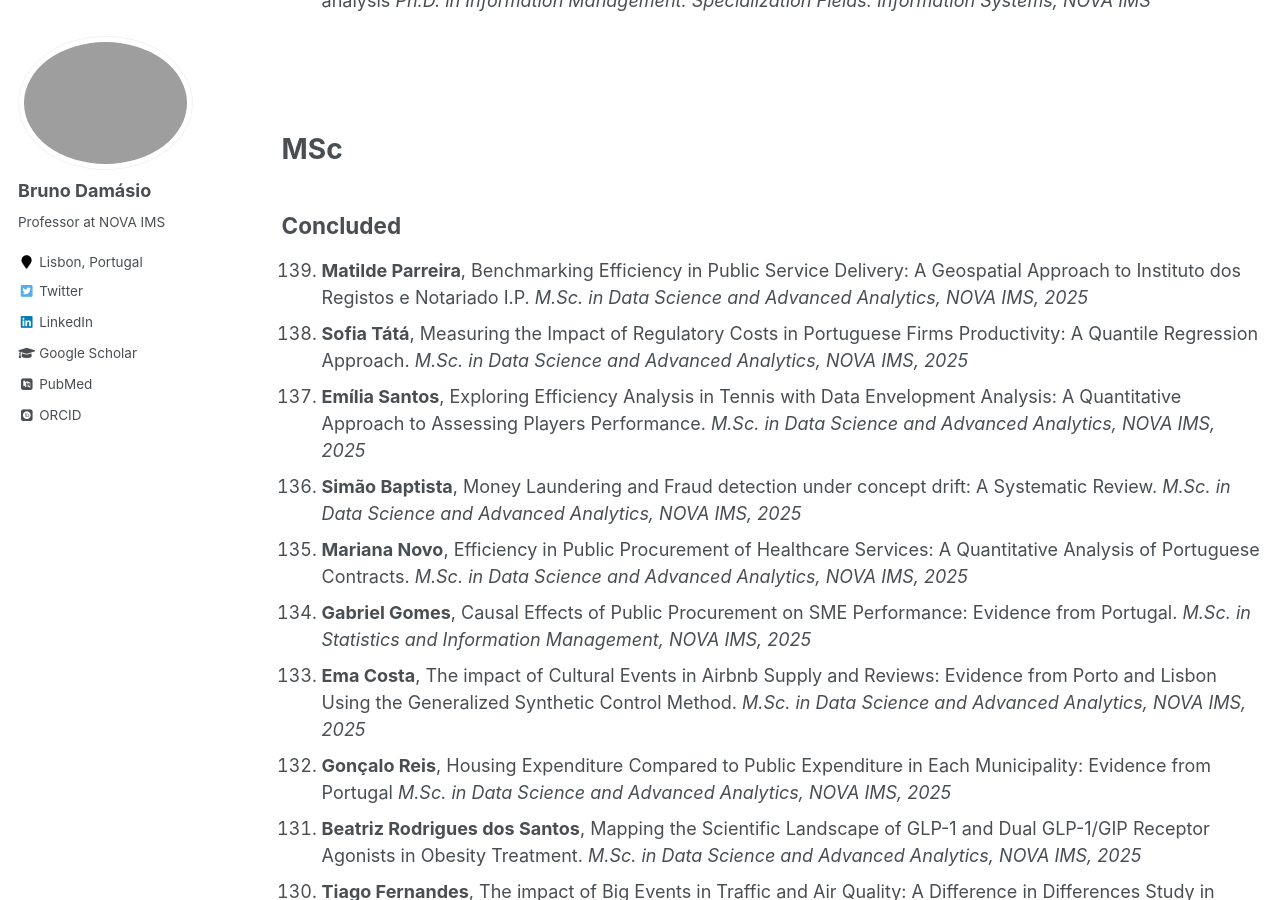
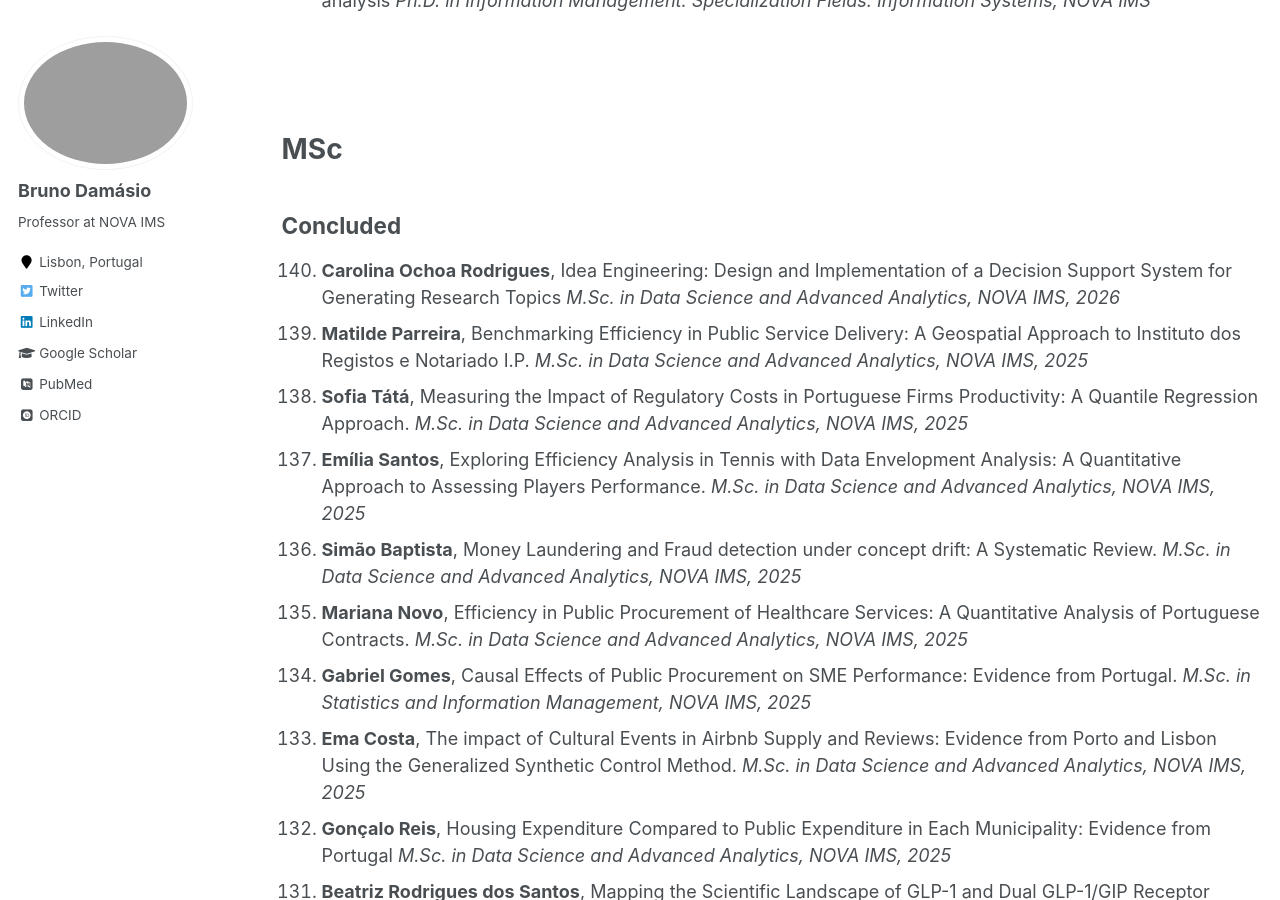
Before and after one commit to damasiob/damasiob.github.io, a Jekyll site: the page built from _pages/orietation.md, in a window 1280 px wide and 900 px high, scrolled down 378 px. Built offline with Jekyll 4.4.1, drawn with Linux system fonts in a browser that asks for light colours; some web fonts are replaced.

Commit message:
Update orietation.md

```diff
--- a/_pages/orietation.md
+++ b/_pages/orietation.md
@@ -74,6 +74,8 @@ Concluded
 ---
 
 <ol reversed>
+<li><b>Carolina Ochoa Rodrigues</b>, Idea Engineering: Design and Implementation of a Decision Support System for Generating Research Topics <i>M.Sc. in Data Science and Advanced Analytics, NOVA IMS, 2026 </i></li>
+
 
 <li><b>Matilde Parreira</b>, Benchmarking Efficiency in Public Service Delivery: A Geospatial Approach to Instituto dos Registos e Notariado I.P. <i>M.Sc. in Data Science and Advanced Analytics, NOVA IMS, 2025 </i></li>
 
```
